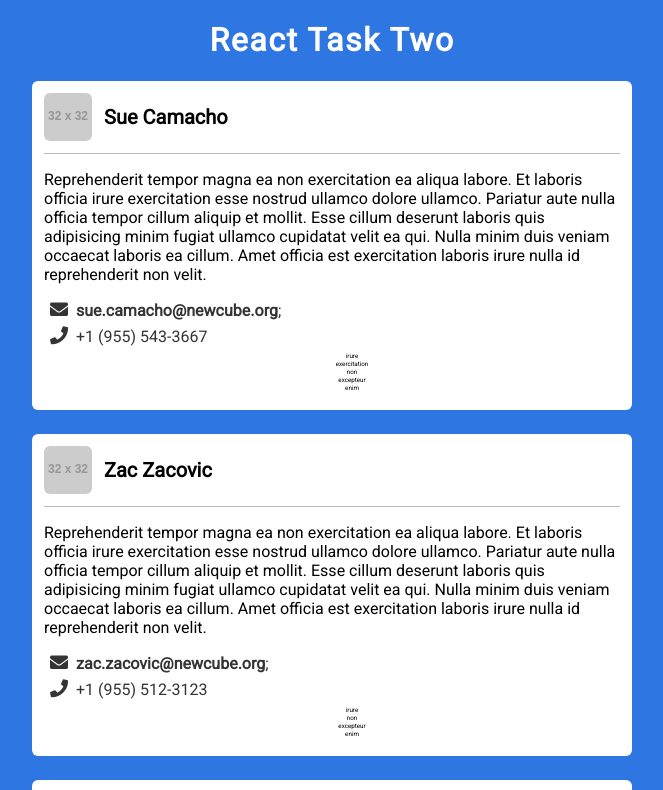
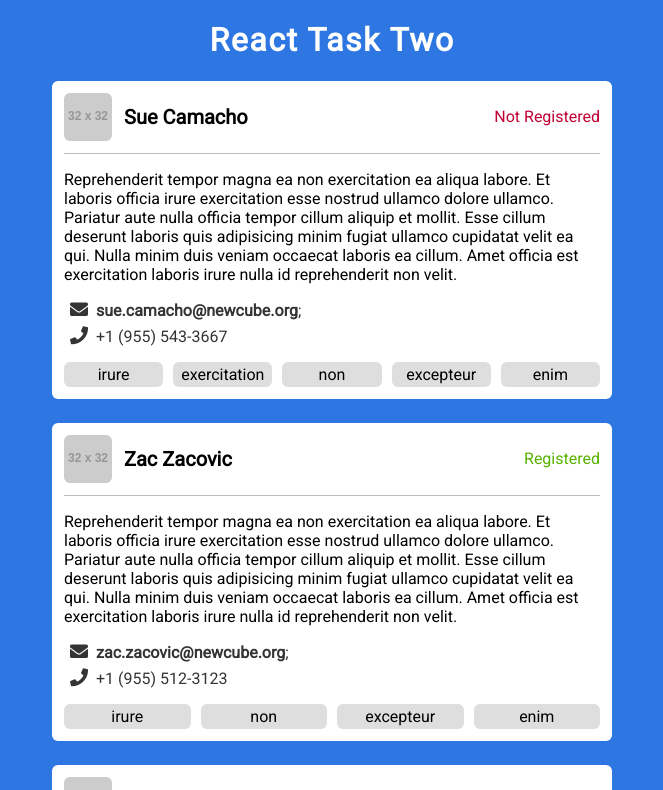
Before and after one commit to vuckovicsava/react-task-two, a React (Create React App) app: page / in a window 1280 px wide. Shown: the top 790 px of the page, without its empty margins (308-971 px from the left). Built offline with nearby package versions, Linux system fonts and the light colour scheme.

Commit message:
finished styling

```diff
--- a/src/App.js
+++ b/src/App.js
@@ -13,10 +13,12 @@ class App extends Component {
 
   render() {
     return (
-      <div className="app">
+      <>
         <Title text="React Task Two" />
-        {this.renderUsers()}
-      </div>
+        <div className="container">
+          {this.renderUsers()}
+        </div>
+      </>
     );
   }
 }
--- a/src/components/Email.js
+++ b/src/components/Email.js
@@ -2,7 +2,7 @@ import React from 'react';
 
 const Email = ({ email }) => (
   <div>
-    <i class="fas fa-envelope"></i>
+    <i className="fas fa-envelope"></i>
     <strong>{email}</strong>;
   </div>
 )
--- a/src/components/Phone.js
+++ b/src/components/Phone.js
@@ -2,7 +2,7 @@ import React from 'react';
 
 const Phone = ({ phone }) => (
   <div>
-    <i class="fas fa-phone"></i>
+    <i className="fas fa-phone"></i>
     <span>{phone}</span>
   </div>
 )
--- a/src/components/Registered.js
+++ b/src/components/Registered.js
@@ -2,8 +2,8 @@ import React from 'react';
 
 const Registered = ({ isRegistered }) => {
   return isRegistered
-    ? <div className="box-green"></div>
-    : <div className="box-red"></div>
+    ? <span className="card__status card__status--green">Registered</span>
+    : <div className="card__status card__status--red">Not Registered</div>
 }
 
 export default Registered;
--- a/src/components/Tags.js
+++ b/src/components/Tags.js
@@ -1,8 +1,8 @@
 import React from 'react';
 
 const Tags = ({ tags }) => (
-  <ul>
-    {tags.map(tag => <li key={tag}>{tag}</li>)}
+  <ul className="card__tag-list">
+    {tags.map(tag => <li className="card__tag" key={tag}>{tag}</li>)}
   </ul>
 );
 
--- a/src/components/User.js
+++ b/src/components/User.js
@@ -20,15 +20,14 @@ const User = ({
     <div className="card__header">
       <Image picture={picture} />
       <FullName name={name} />
+      <Registered isRegistered={isRegistered}/>
     </div>
     <About about={about} />
     <div className="card__contact-details">
       <Email email={email} />
       <Phone phone={phone} />
     </div>
-
     <Tags tags={tags} />
-    <Registered isRegistered={isRegistered}/>
   </div>
 );
 
--- a/src/styles/main.scss
+++ b/src/styles/main.scss
@@ -1,10 +1,17 @@
 $blue: #2e76e1;
-$blue-dark: #1C39A3;
+$green: #59b200;
+$red: #c10033;
 $gray: #bcbcbc;
 $gray-dark: #343434;
+$whitesmoke: #dedede;
 $white: #fff;
 
-body, html {
+* {
+  box-sizing: border-box;
+}
+
+body,
+html {
   margin: 0;
   padding: 0;
   font-family: 'Roboto', sans-serif;
@@ -12,16 +19,18 @@ body, html {
   font-size: 62.5%;
 }
 
-.app {
+.container {
   text-align: center;
   max-width: 60rem;
   margin: 0 auto;
+  padding: 0 2rem
 }
 
 .title {
   color: $white;
   letter-spacing: 1.5px;
   font-size: 3.2rem;
+  text-align: center;
 }
 
 .card {
@@ -49,6 +58,19 @@ body, html {
     font-size: 2rem;
   }
 
+  &__status {
+    font-size: 1.6rem;
+    margin-left: auto;
+
+    &--green {
+      color: $green;
+    }
+
+    &--red {
+      color: $red;
+    }
+  }
+
   &__text {
     text-align: left;
     font-size: 1.6rem;
@@ -60,7 +82,7 @@ body, html {
     font-size: 1.6rem;
     padding: 0 .6rem;
 
-    div:not(:last-child) {
+    > div:not(:last-child) {
       margin-bottom: .6rem;
     }
 
@@ -70,15 +92,27 @@ body, html {
     }
   }
 
-  &__tags {
-    border: 1px solid black;
+  &__tag-list {
+    display: flex;
+    font-size: 1.6rem;
+    list-style-type: none;
+    padding: 0;
+    margin-bottom: 0;
   }
 
-  &__registered {
-    border: 1px solid black;
+  &__tag {
+    flex: 1;
+    padding: .3rem;
+    border-radius: 6px;
+    background-color: $whitesmoke;
+
+    &:not(:last-child) {
+      margin-right: 1rem;
+    }
+
+    &:hover {
+      background-color: $blue;
+      color: $white;
+    }
   }
 }
-
-ul {
-  list-style-type: none;
-}
```
